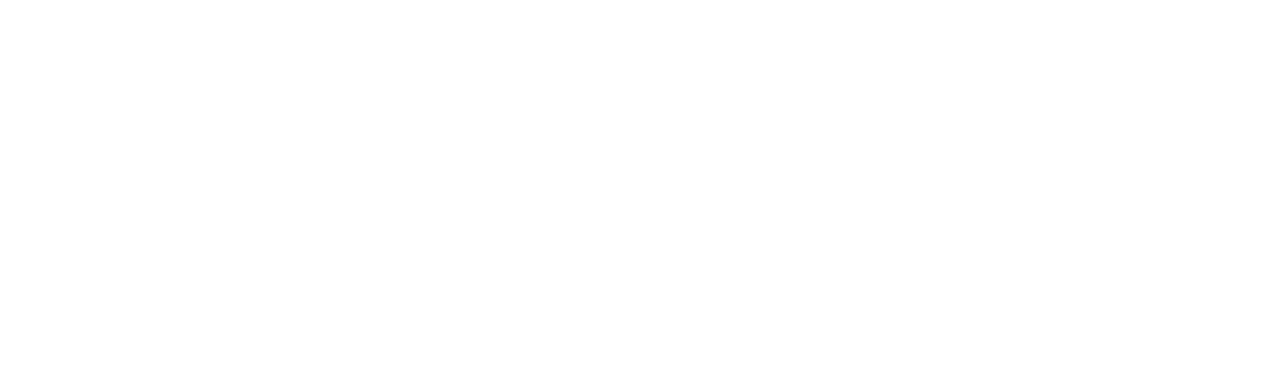
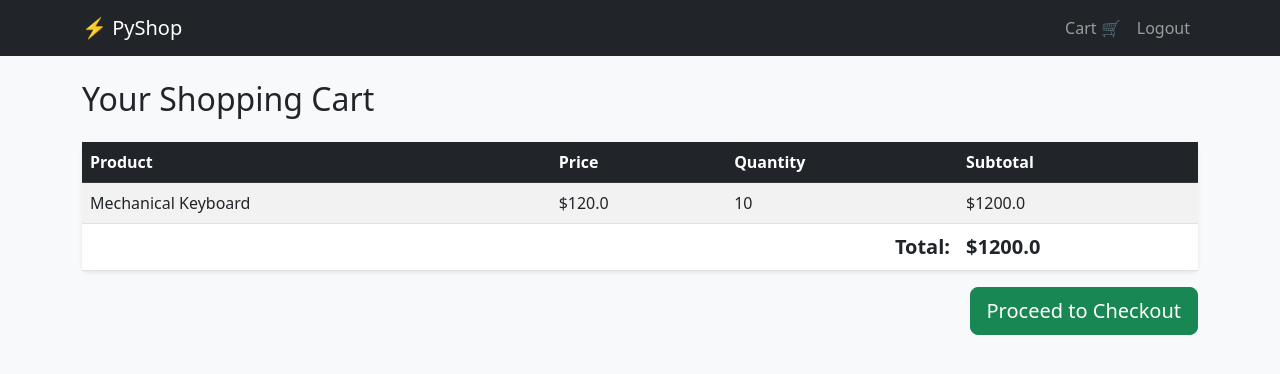
Before and after one commit to Noor-shady/Online-Shopping-System, a Flask app: page /cart in a window 1280 px wide. Before the commit the part shown is empty. Shown: the top 374 px of the page. Run offline with Flask 3, Linux system fonts and the light colour scheme; a user stored in the database is signed in; tables that the repository leaves empty hold one stand-in row (values such as "Sample post").

Commit message:
cart.html complete

```diff
--- a/templates/cart.html
+++ b/templates/cart.html
@@ -1,10 +1,40 @@
-<!DOCTYPE html>
-<html lang="en">
-<head>
-    <meta charset="UTF-8">
-    <title>Title</title>
-</head>
-<body>
+{% extends "base.html" %}
 
-</body>
-</html>
+{% block content %}
+<h2>Your Shopping Cart</h2>
+
+{% if cart %}
+<table class="table table-striped table-hover mt-4 bg-white rounded shadow-sm">
+    <thead class="table-dark">
+        <tr>
+            <th>Product</th>
+            <th>Price</th>
+            <th>Quantity</th>
+            <th>Subtotal</th>
+        </tr>
+    </thead>
+    <tbody>
+        {% for item in cart %}
+        <tr>
+            <td>{{ item.product.name }}</td>
+            <td>${{ item.product.price }}</td>
+            <td>{{ item.quantity }}</td>
+            <td>${{ item.product.price * item.quantity }}</td>
+        </tr>
+        {% endfor %}
+        <tr class="fw-bold fs-5">
+            <td colspan="3" class="text-end">Total:</td>
+            <td>${{ total }}</td>
+        </tr>
+    </tbody>
+</table>
+
+<div class="text-end">
+    <a href="{{ url_for('checkout') }}" class="btn btn-success btn-lg">Proceed to Checkout</a>
+</div>
+
+{% else %}
+    <p class="text-muted">Your cart is empty. <a href="{{ url_for('index') }}">Go shop!</a></p>
+{% endif %}
+
+{% endblock %}
```
